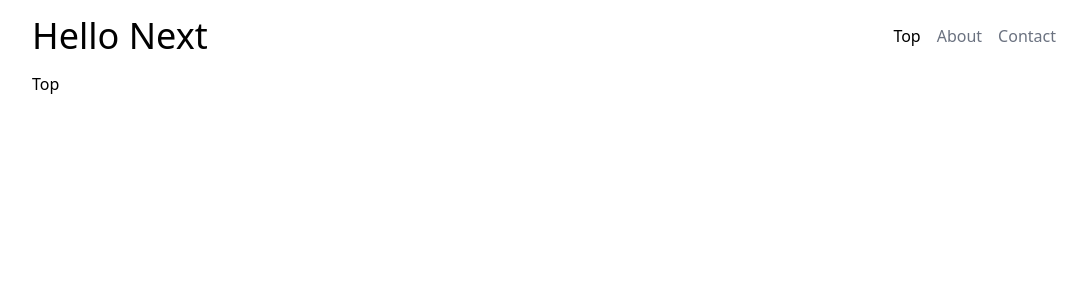
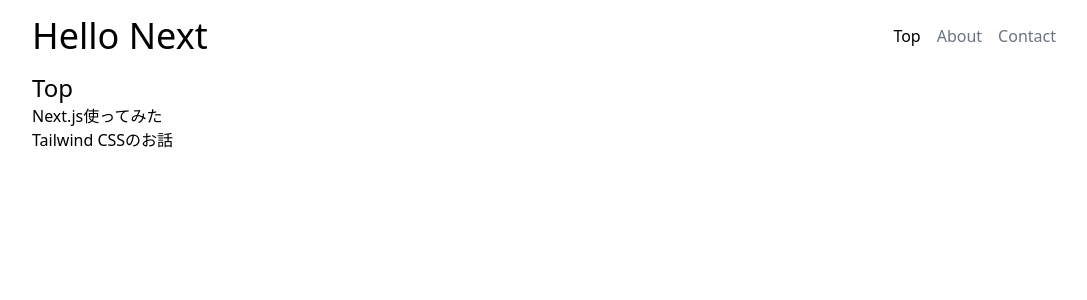
Before and after one commit to FNYukii/HelloNext, a Next.js app: page / in a window 1280 px wide. Shown: the top 300 px of the page, without its empty margins (96-1183 px from the left). Built offline with nearby package versions, Linux system fonts and the light colour scheme.

Commit message:
feat: 投稿一覧を画面に表示した

```diff
--- a/src/pages/index.tsx
+++ b/src/pages/index.tsx
@@ -1,6 +1,7 @@
 import Head from "next/head"
 import fs from 'fs'
 import matter from 'gray-matter'
+import Link from "next/link"
 
 
 export const getStaticProps = () => {
@@ -20,22 +21,24 @@
 
 		// ファイルのFront MatterとContentを分離
 		const { data, content } = matter(fileContent)
-    console.log('title:', data.title)
-    console.log('date:', data.date)
-    console.log('content:', content)
 
-		return ""
+    return {
+      frontMatter: data,
+      fileSlug,
+    };
 	})
 
 	return {
 		props: {
-			posts: [],
+			posts,
 		},
 	}
 }
 
 
-export default function Home() {
+export default function Home({ posts }: any) {
+
+	console.log(posts);
 
 	return (
 		<main className="mx-auto w-full lg:width-lg px-4 lg:px-0">
@@ -44,7 +47,15 @@
 				<title>Hello Next</title>
 			</Head>
 
-			<h1>Top</h1>
+			<h1 className="text-2xl">Top</h1>
+
+			{posts.map((post: any) => (
+
+        <div key={post.slug}>
+
+          <Link href={`/posts/${post.slug}`}>{post.frontMatter.title}</Link>
+        </div>
+      ))}
 		</main>
 	)
 }
```
